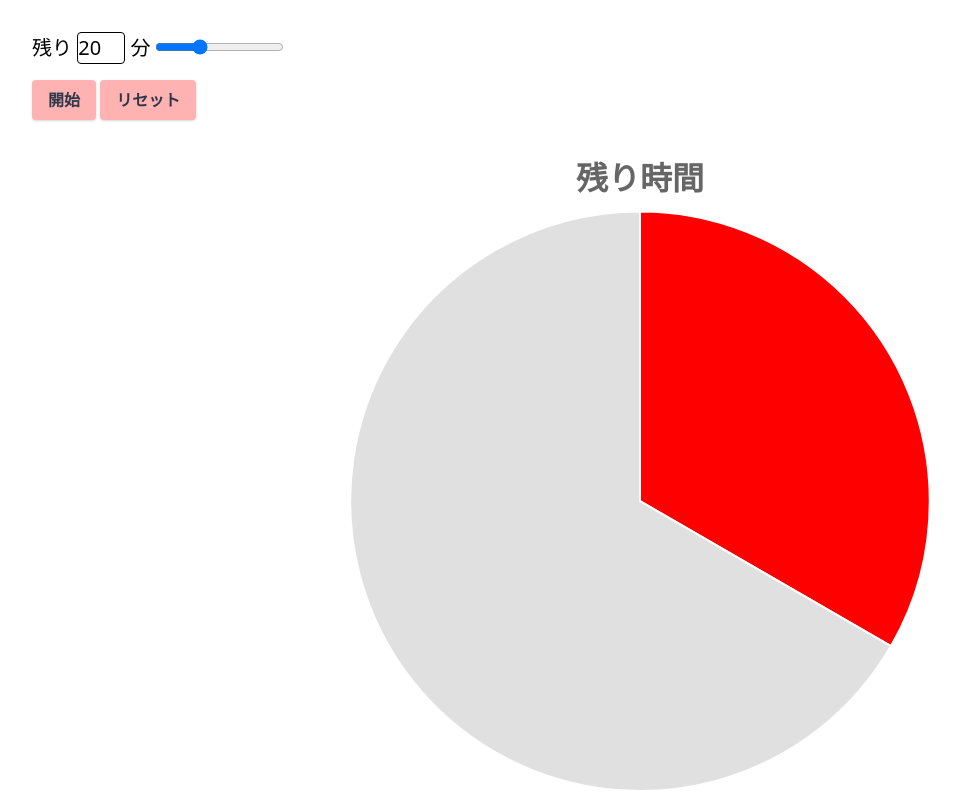
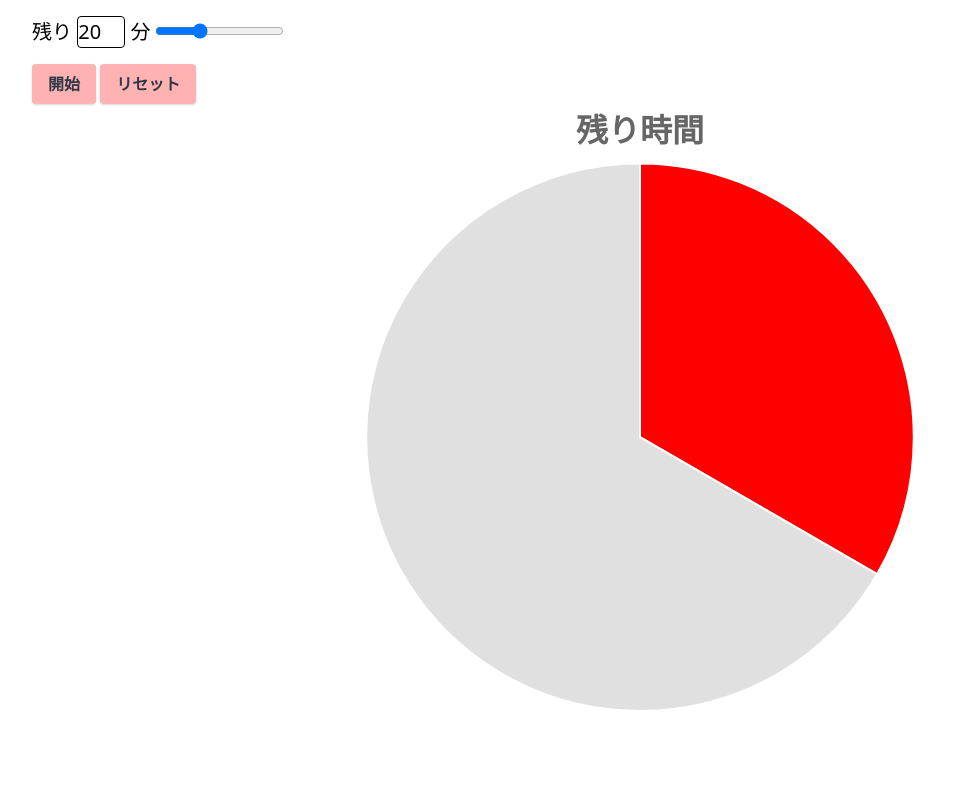
Before and after one commit to tatsuya4559/the-red-timer, a Svelte app: page / in a window 1280 px wide. Shown: the whole page, without its empty margins (0-960 px from the left). Built offline with nearby package versions, Linux system fonts and the light colour scheme.

Commit message:
レイアウト調整

```diff
--- a/src/App.svelte
+++ b/src/App.svelte
@@ -30,7 +30,7 @@
   });
 </script>
 
-<div class="m-8">
+<div class="mx-8 mt-4">
   <div class="my-4">
     <label class="text-xl">
       残り
@@ -72,5 +72,5 @@
     on:click={reset}>
     リセット
   </button>
+  <Clock {remain} />
 </div>
-<Clock {remain} />
```
